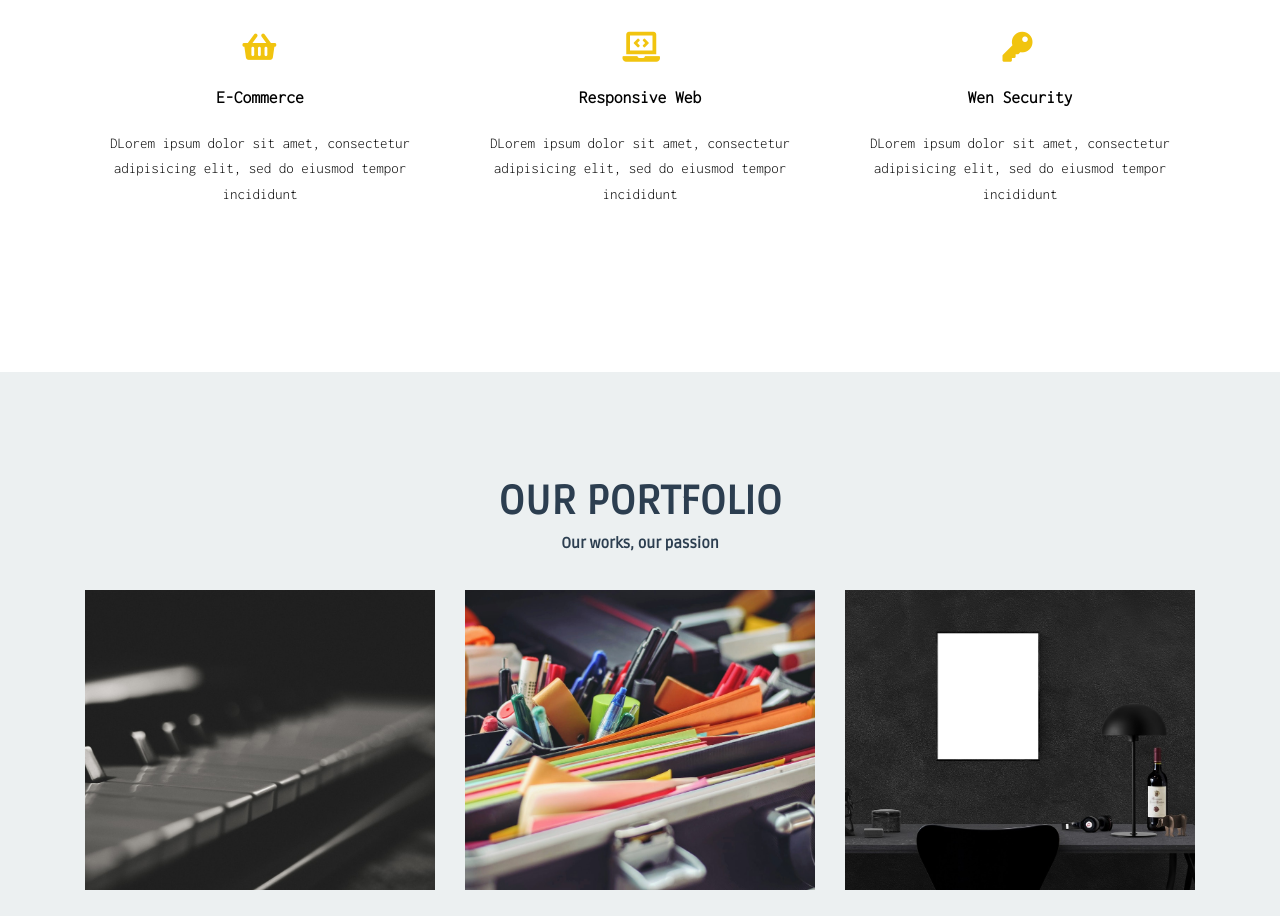
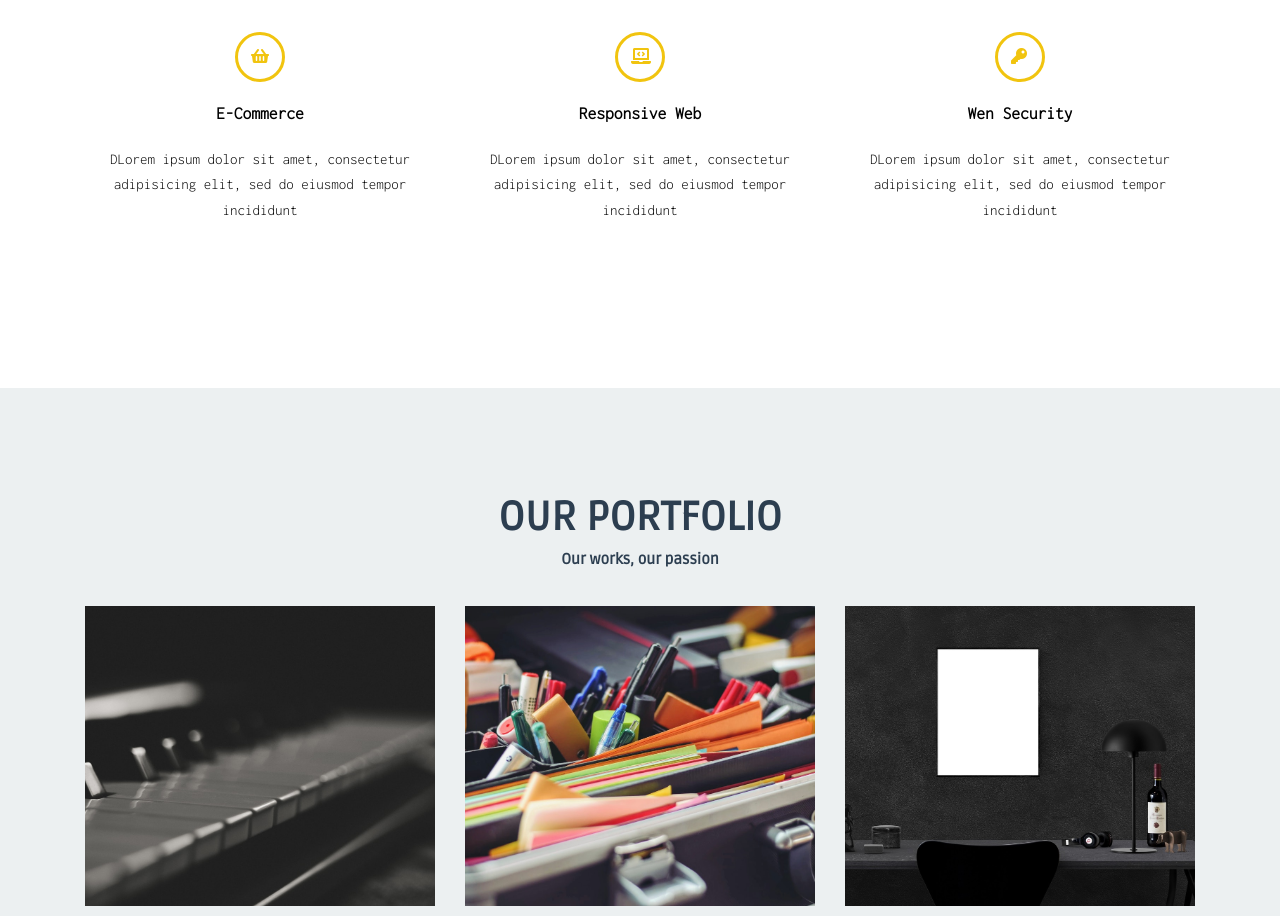
Before and after one commit to trojek71/projekt-3-6, a plain HTML site: page index.html in a window 1280 px wide. Shown: the part 765-1681 px from the top of the page. Drawn offline with Linux system fonts and the light colour scheme; a web font is replaced by a local one.

Commit message:
Fix icon in service section

```diff
--- a/index.html
+++ b/index.html
@@ -15,7 +15,7 @@
         <link rel="stylesheet" href="https://cdnjs.cloudflare.com/ajax/libs/font-awesome/4.7.0/css/font-awesome.min.css">
     </head>
         <body>
-                <div class="navigation">
+                <div class="hero">
                     <div class="container">
                         <div class="row justify-content-between">
                            <div class="col-3" >
@@ -52,7 +52,13 @@
                         </div>
                         <div class="row">
                                     <div class="col-lg-4 col-m-12 one">
-                                            <i class="fas fa-shopping-basket"></i>
+                                        <div class="row">
+                                            <div class="col sh-ico">
+                                              <div class="shopping-icon">
+                                                <a href="#"><i class="fas fa-shopping-basket"></i></a>
+                                              </div>
+                                            </div>
+                                        </div>
                                         <div class="card p-3 md-3 ">
                                                 <div class="row">
                                                         <div class="card-body e-commerce">
@@ -63,7 +69,13 @@
                                         </div>
                                     </div>
                                     <div class="col-lg-4 col-m-12 one">
-                                            <i class="fas fa-laptop-code"></i>
+                                            <div class="row">
+                                                    <div class="col sh-ico">
+                                                      <div class="shopping-icon">
+                                                        <a href="#"><i class="fas fa-laptop-code"></i></a>
+                                                      </div>
+                                                    </div>
+                                                </div>
                                         <div class="card p-3 md-3 ">
                                                 <div class="row">
                                                         <div class="card-body e-commerce">
@@ -74,7 +86,13 @@
                                         </div>
                                     </div>
                                     <div class="col-lg-4 col-m-12 one">
-                                            <i class="fas fa-key"></i>
+                                            <div class="row">
+                                                    <div class="col sh-ico">
+                                                      <div class="shopping-icon">
+                                                        <a href="#"><i class="fas fa-key"></i></a>
+                                                      </div>
+                                                    </div>
+                                                </div>
                                         <div class="card p-3 md-3 ">
                                                 <div class="row">
                                                         <div class="card-body e-commerce">
--- a/sass/style.scss
+++ b/sass/style.scss
@@ -24,7 +24,7 @@ line-height: 1.7;
 font-family: $font-text;
 }
 
-.navigation {
+.hero {
 
     background-image: url(/images/apple-black-and-white-iphone-9045.jpg);
     background-size: cover;
@@ -157,11 +157,52 @@ font-family: $font-text;
     font-size:15px;
     font-family: 'Ruda', Sans-Serif;
 }
-.fa-shopping-basket, .fa-laptop-code, .fa-key{
+
+
+.row  {
+  display: flex;
+  align-items: center;
+  justify-content: center;
+
+}
+
+.sh-ico{
+    display: flex;
+    align-items: center;
+    justify-content: center;
+}
+
+.shopping-icon {
+
+    background: white;
+    border: solid;
+    border-color:#f1c40f;
+    border-radius:50%;
+    height:50px;
+    width:50px;
+    margin: 0 0 0 5px;
+
+}
+
+
+.shopping-icon a{
+    border-color:#f1c40f;
+    color:#f1c40f;
+    display: table-cell;
+    vertical-align: middle;
+    text-align: center;
+    padding-left:13px;
+
+
+}
+/*.fa-shopping-basket, .fa-laptop-code, .fa-key{
     color: #f1c40f;
-    font-size:30px;
-    margin-left:45%;
-}
+    font-size:20px;
+    //margin-left:45%;
+    display: table-cell;
+    vertical-align: center;
+
+}*/
 
 .service .col-lg-4, .col-m-12{
     padding-bottom: 50px;
@@ -171,7 +212,7 @@ font-family: $font-text;
     margin-left:5%;
     margin-right:5%;
 }
-.card-body .h2{
+.card-body .h2, .shopping-icon{
     margin-left:5%;
     margin-right:5%;
     text-align: center;
```
Also changed, not shown: css/style.css, 1 other file.
